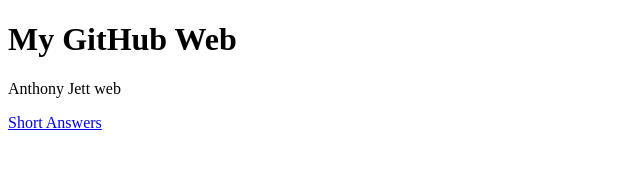
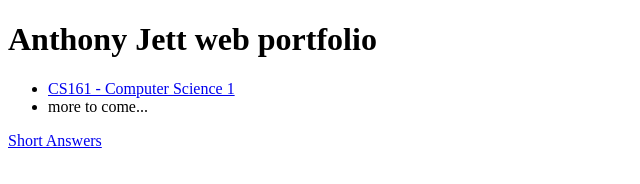
Before and after one commit to anthonyjett/anthonyjett.github.io, a plain HTML site: page index.html in a window 1280 px wide. Shown: the whole page, without its empty margins (0-640 px from the left). Drawn offline with Linux system fonts and the light colour scheme.

Commit message:
Update
Added folder and reorganization to repo

```diff
--- a/index.html
+++ b/index.html
@@ -1,12 +1,15 @@
 <!DOCTYPE html>
 <html>
-<title>Git Hub Web</title>
-<body>
+    <head>
+        <title>Portfolio</title>
+    </head>
+    <body>
+        <h1>Anthony Jett web portfolio</h1>
+        <ul>
+            <li><a href="CS161/index.html">CS161 - Computer Science 1</a></li>
+            <li>more to come...</li>
+        </ul>
+    <a href = "https://docs.google.com/document/d/1xMolfMsHBpFP8Cdwt_NXJpOmgjE6evfmPFrLl91Dr7g/edit?usp=sharing">Short Answers</a>
 
-<h1>My GitHub Web</h1>
-<p>Anthony Jett web</p>
-
- <a href = "https://docs.google.com/document/d/1xMolfMsHBpFP8Cdwt_NXJpOmgjE6evfmPFrLl91Dr7g/edit?usp=sharing">Short Answers</a>
-
-</body>
+    </body>
 </html>
```
